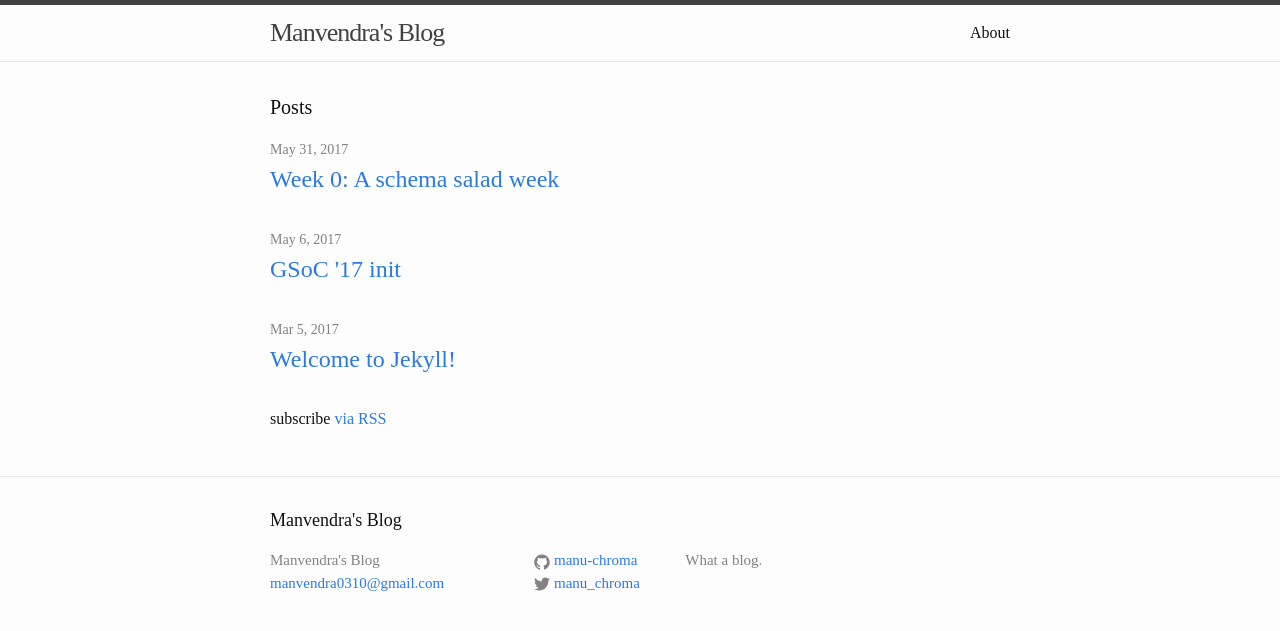
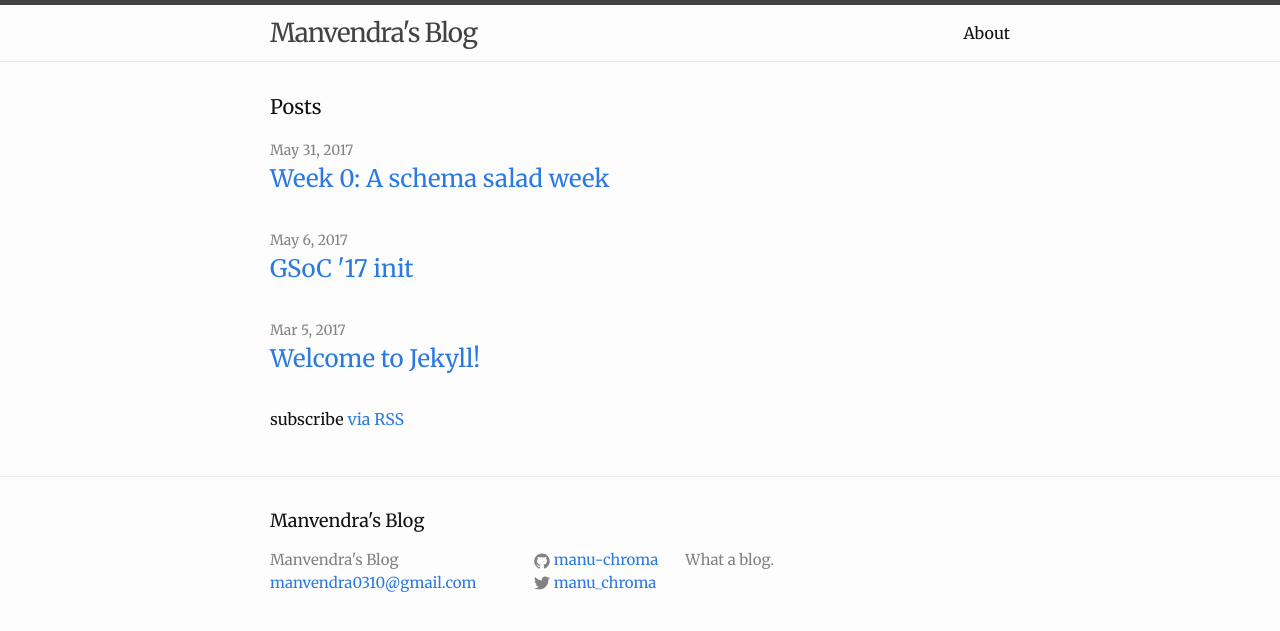
Before and after one commit to manu-chroma/blog, a Jekyll site: the page built from index.html, in a window 1280 px wide. Shown: the top 631 px of the page. Built offline with Jekyll 4.4.1, drawn with Linux system fonts in a browser that asks for light colours.

Commit message:
font fix

```diff
--- a/css/main.scss
+++ b/css/main.scss
@@ -7,8 +7,9 @@
 
 // Our variables
 /*$base-font-family: "ff-meta-serif-web-pro", serif;*/
-//$base-font-family: 'Merriweather', serif;
-$base-font-family: 'PT Serif', serif;
+/*$base-font-family: 'PT Serif', serif;*/
+
+$base-font-family: 'Merriweather', serif;
 $base-font-size:   16px;
 $base-font-weight: 400;
 $small-font-size:  $base-font-size * 0.875;
```
